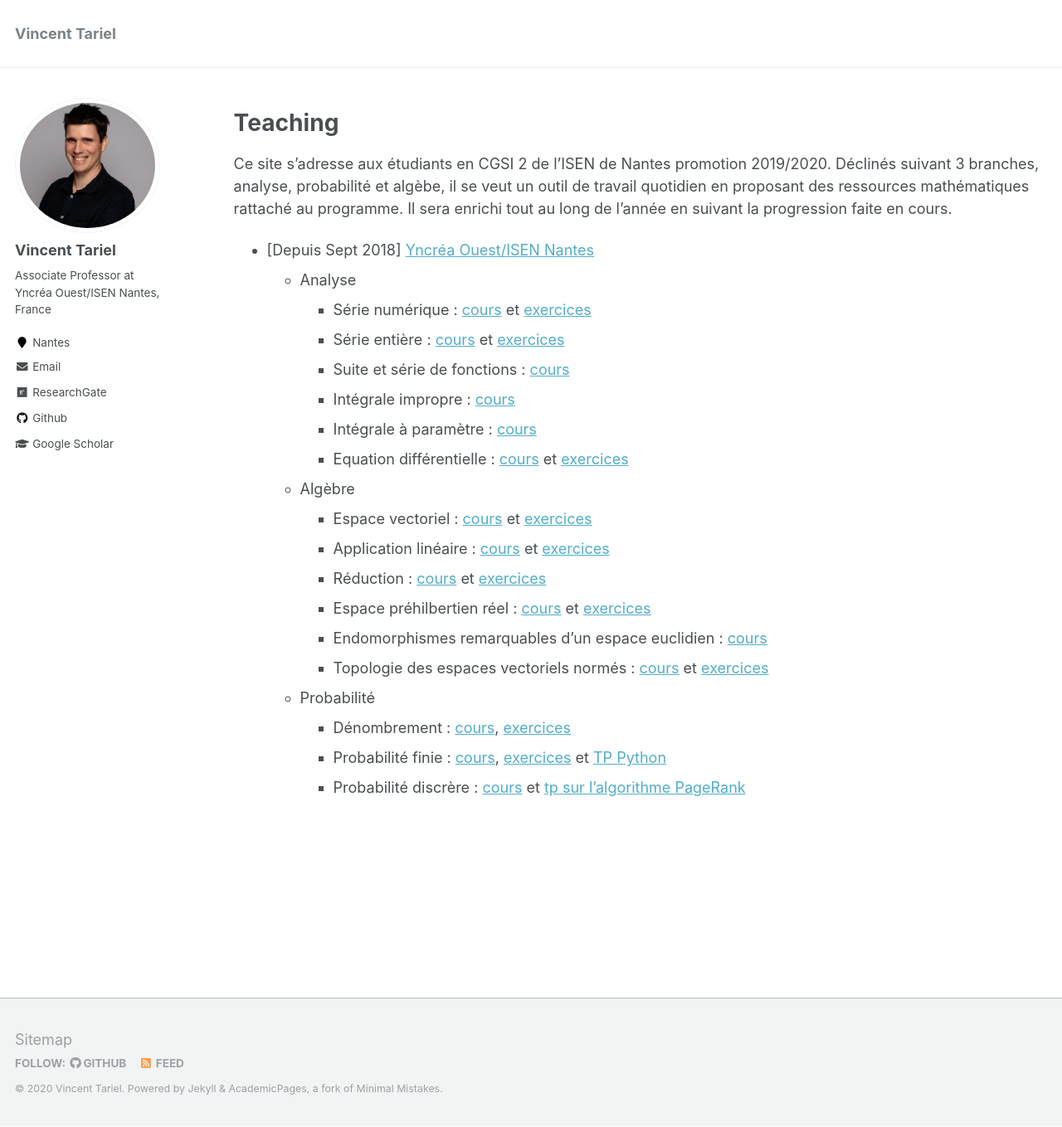
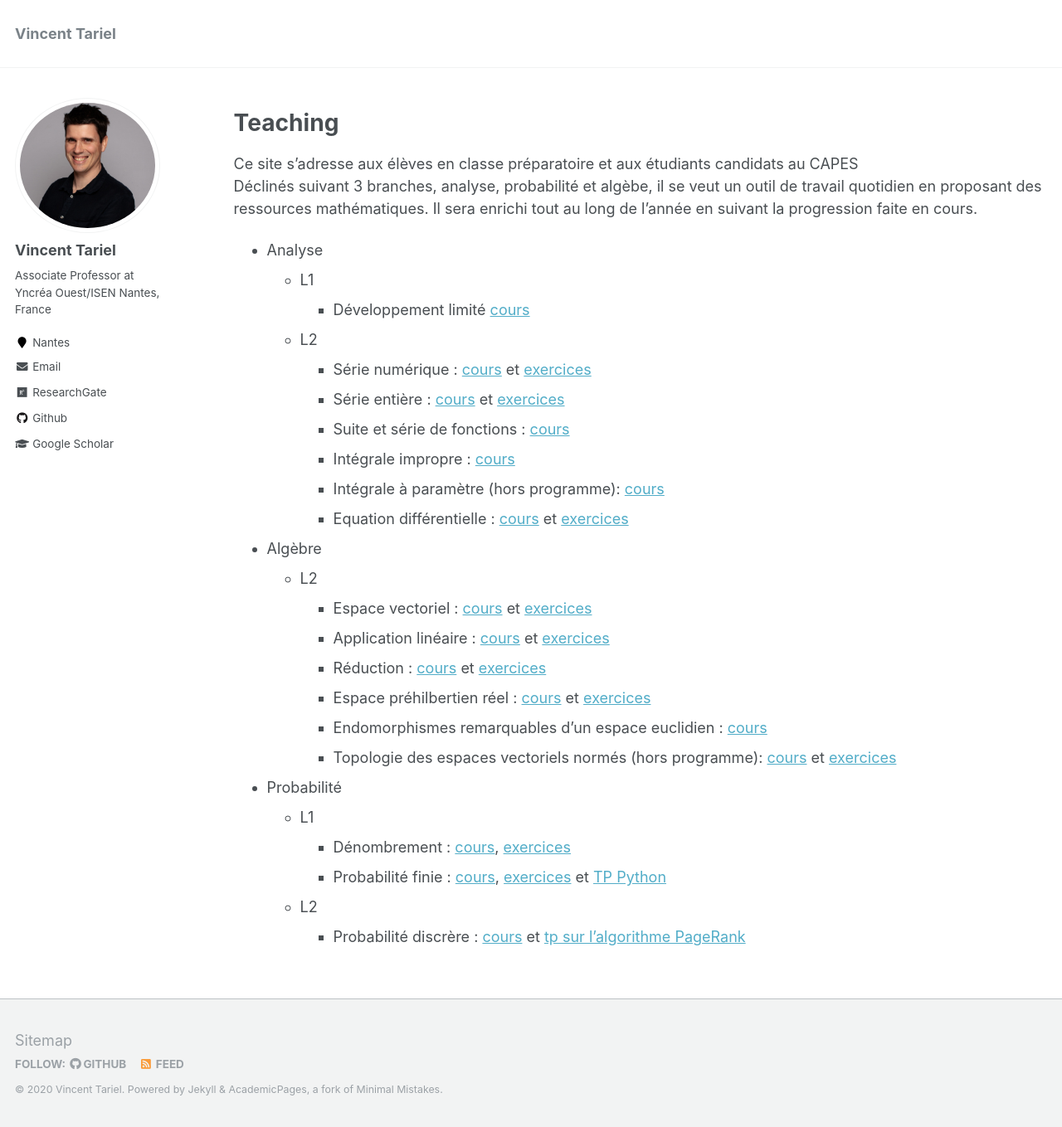
Before and after one commit to VincentTariel/vincenttariel.github.io, a Jekyll site: the page built from _pages/teaching.md, in a window 1280 px wide and 1359 px high. Shown: the whole window at 83% size. Built offline with Jekyll 4.4.1, drawn with Linux system fonts in a browser that asks for light colours.

```diff
--- a/_pages/teaching.md
+++ b/_pages/teaching.md
@@ -6,29 +6,35 @@ author_profile: true
 ---
 Teaching
 ======
-Ce site s'adresse aux étudiants en CGSI 2 de l'ISEN de Nantes promotion 2019/2020.
-Déclinés suivant 3 branches, analyse, probabilité et algèbe, il se veut un outil de travail quotidien en proposant des ressources mathématiques rattaché au programme.
+Ce site s'adresse aux élèves en classe préparatoire et aux étudiants candidats au CAPES
+Déclinés suivant 3 branches, analyse, probabilité et algèbe, il se veut un outil de travail quotidien en proposant des ressources mathématiques.
 Il sera enrichi tout au long de l'année en suivant la progression faite en cours.
-* [Depuis Sept 2018]  [Yncréa Ouest/ISEN Nantes](https://isen-nantes.fr/)
-  * Analyse
+
+* Analyse
+    * L1
+      * Développement limité [cours](https://github.com/VincentTariel/cours/blob/master/analyse/developpement_limite_cours.pdf)
+    * L2
       * Série numérique : [cours](https://github.com/VincentTariel/cours/blob/master/analyse/serie_numerique_cours.pdf) et [exercices](https://github.com/VincentTariel/cours/blob/master/analyse/serie_numerique_exo.pdf)
       * Série entière : [cours](https://github.com/VincentTariel/cours/blob/master/analyse/serie_entiere_cours.pdf) et [exercices](https://github.com/VincentTariel/cours/blob/master/analyse/serie_entiere_exo.pdf)
       * Suite et série de fonctions : [cours](https://github.com/VincentTariel/cours/blob/master/analyse/suite_serie_fonction_cours.pdf)
       * Intégrale impropre : [cours](https://github.com/VincentTariel/cours/blob/master/analyse/integration_cours.pdf)
-      * Intégrale à paramètre : [cours](https://github.com/VincentTariel/cours/blob/master/analyse/integrale_parametre_cours.pdf)
+      * Intégrale à paramètre (hors programme): [cours](https://github.com/VincentTariel/cours/blob/master/analyse/integrale_parametre_cours.pdf)
       * Equation différentielle : [cours](https://github.com/VincentTariel/cours/blob/master/analyse/equation_differentielle_cours.pdf) et [exercices](https://github.com/VincentTariel/cours/blob/master/analyse/equation_differentielle_exo.pdf)
 
-  * Algèbre
+* Algèbre
+    * L2
        * Espace vectoriel : [cours](https://github.com/VincentTariel/cours/blob/master/algebre/espace_vectoriel_cours.pdf) et [exercices](https://github.com/VincentTariel/cours/blob/master/algebre/espace_vectoriel_exo.pdf)
        * Application linéaire : [cours](https://github.com/VincentTariel/cours/blob/master/algebre/application_lineaire_cours.pdf) et [exercices](https://github.com/VincentTariel/cours/blob/master/algebre/application_lineaire_exo.pdf)
        * Réduction : [cours](https://github.com/VincentTariel/cours/blob/master/algebre/reduction_cours.pdf) et [exercices](https://github.com/VincentTariel/cours/blob/master/algebre/reduction_exo.pdf)
        * Espace préhilbertien réel : [cours](https://github.com/VincentTariel/cours/blob/master/algebre/espace_prehilbertien_cours.pdf)  et [exercices](https://github.com/VincentTariel/cours/blob/master/algebre/espace_prehilbertien_exo.pdf)
        * Endomorphismes remarquables d'un espace euclidien : [cours](https://github.com/VincentTariel/cours/blob/master/algebre/isometrie_endomorphisme_symetrique_cours.pdf)
-       * Topologie des espaces vectoriels normés : [cours](https://github.com/VincentTariel/cours/blob/master/algebre/espace_vectoriel_norme_cours.pdf) et [exercices](https://github.com/VincentTariel/cours/blob/master/algebre/espace_vectoriel_norme_exo.pdf)
+       * Topologie des espaces vectoriels normés (hors programme): [cours](https://github.com/VincentTariel/cours/blob/master/algebre/espace_vectoriel_norme_cours.pdf) et [exercices](https://github.com/VincentTariel/cours/blob/master/algebre/espace_vectoriel_norme_exo.pdf)
 
-  * Probabilité
+* Probabilité
+    * L1
        * Dénombrement : [cours](https://github.com/VincentTariel/cours/blob/master/probabilite/denombrement_cours.pdf), [exercices](https://github.com/VincentTariel/cours/blob/master/probabilite/denombrement_exo.pdf)
-       * Probabilité finie : [cours](https://github.com/VincentTariel/cours/blob/master/probabilite/probabilite_finie_cours.pdf), [exercices](https://github.com/VincentTariel/cours/blob/master/probabilite/probabilite_finie_exo.pdf) et
+        * Probabilité finie : [cours](https://github.com/VincentTariel/cours/blob/master/probabilite/probabilite_finie_cours.pdf), [exercices](https://github.com/VincentTariel/cours/blob/master/probabilite/probabilite_finie_exo.pdf) et
          [TP Python](https://github.com/VincentTariel/cours/blob/master/probabilite/simulation_variable_aleatoire_avtivite_python.pdf)
+    * L2
        * Probabilité discrère : [cours](https://github.com/VincentTariel/cours/blob/master/probabilite/probabilite_discrete_cours.pdf)
         et [tp sur l'algorithme PageRank](https://github.com/VincentTariel/cours/blob/master/probabilite/TP_PageRank.pdf)
```
Also changed, not shown: _pages/about.md (+5 -3 lines).
